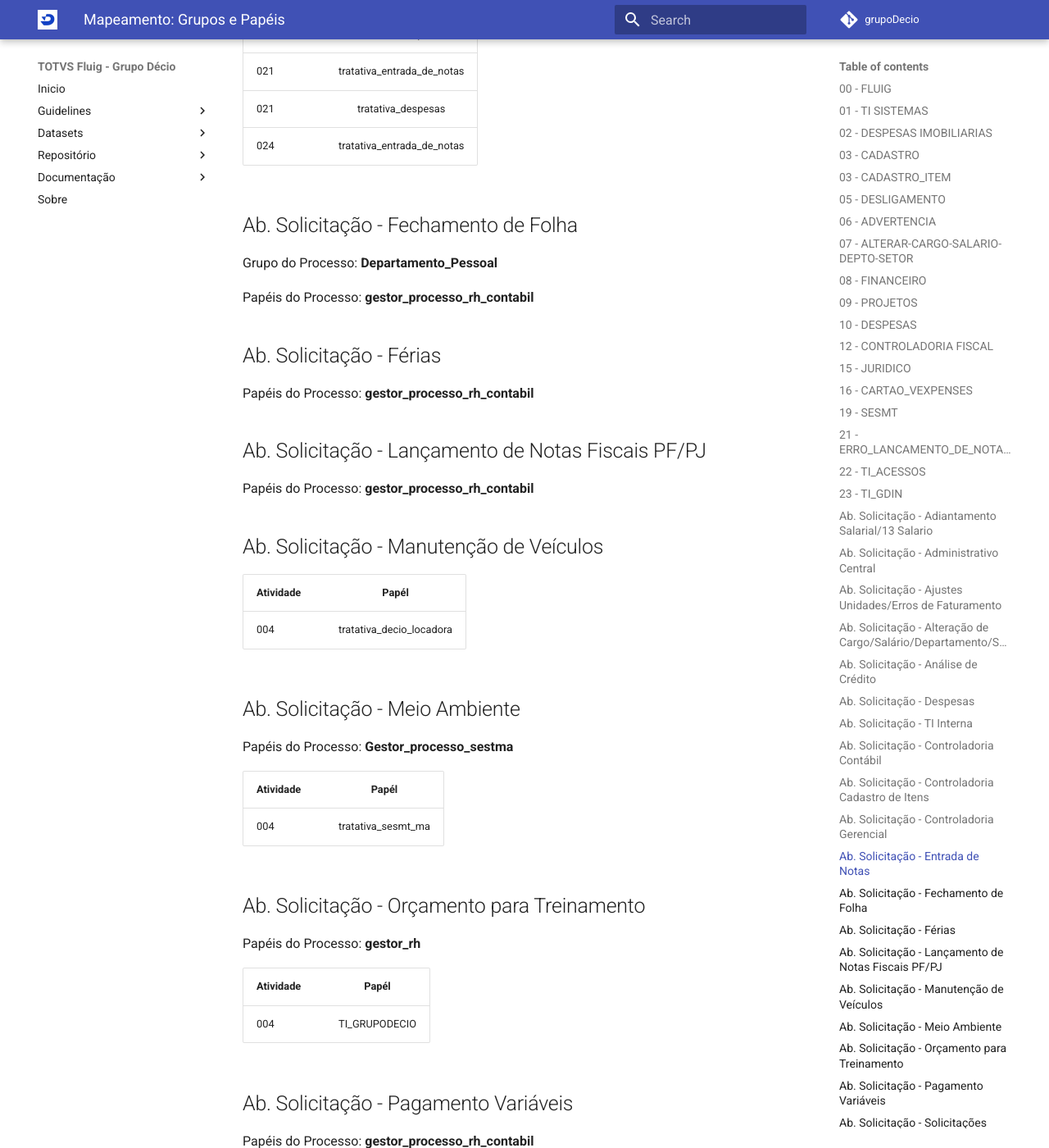
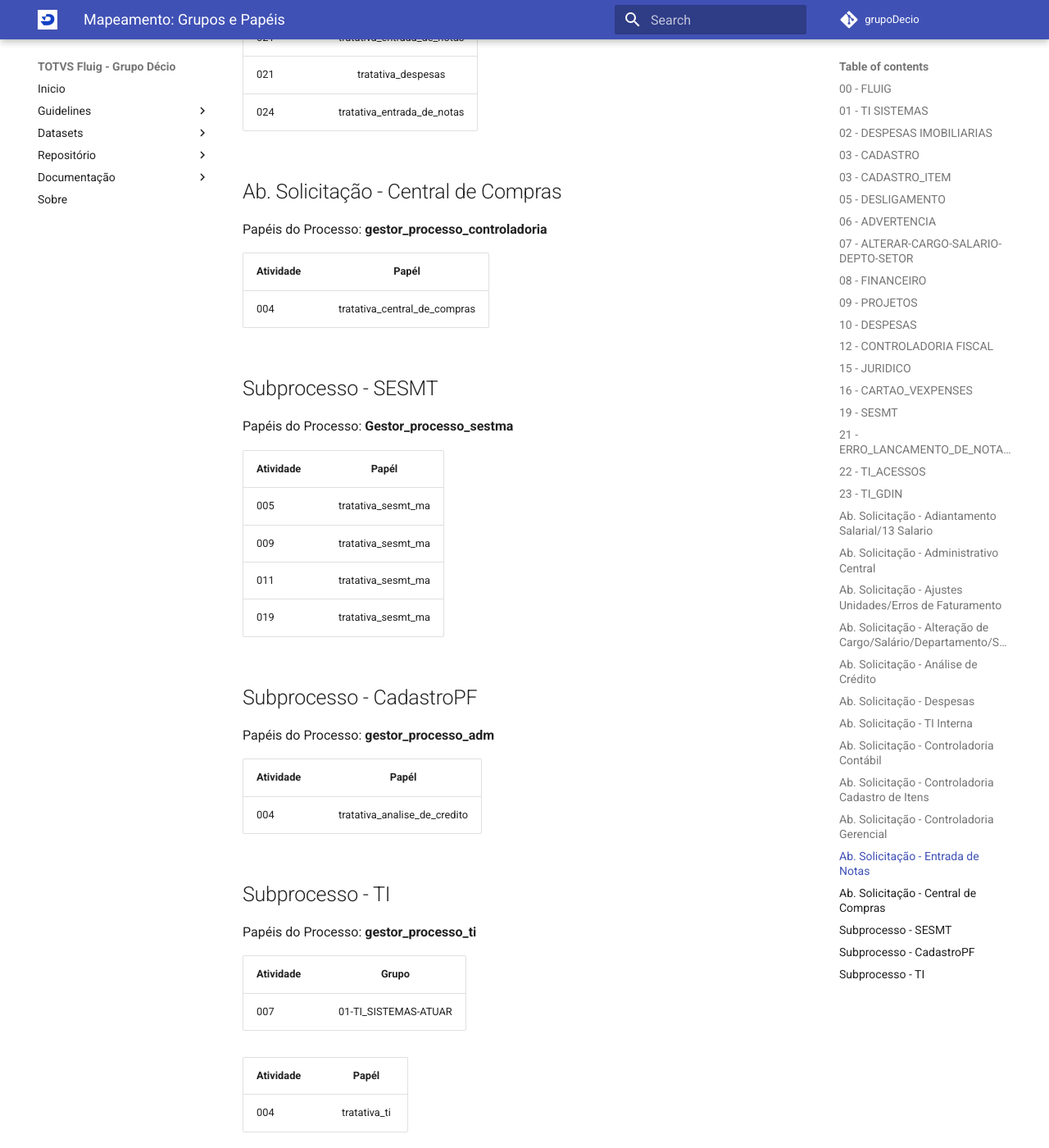
Before and after one commit to grupoDecio/docs, an MkDocs documentation site: the page built from docs/mapeamento/grupos-papeis.md, in a window 1280 px wide and 1400 px high, scrolled down 9022 px. Shown: the whole window at 82% size. Built offline with MkDocs 1.6.1 and Material for MkDocs 9.7.7, drawn with Linux system fonts in a browser that asks for light colours; comment, search, counter and statistics services are not loaded; some of the changed text lies outside the part shown.

Commit message:
Revert "Enviando Alterações do Mapeamento de Grupos e Papéis"

```diff
--- a/docs/mapeamento/grupos-papeis.md
+++ b/docs/mapeamento/grupos-papeis.md
@@ -235,7 +235,6 @@ Papéis do Processo: **gestor_processo_despesas**
 ## Ab. Solicitação - TI Interna
 
 Grupo do Processo: **Grupo_TI**
-
 Papéis do Processo: **gestor_processo_ti**
 
 | Atividade |       Papél        |
@@ -280,56 +279,6 @@ Papéis do Processo: **gestor_entrada**
 | 021       |     tratativa_despesas     |
 | 024       | tratativa_entrada_de_notas |
 
-## Ab. Solicitação - Fechamento de Folha
-
-Grupo do Processo: **Departamento_Pessoal**
-
-Papéis do Processo: **gestor_processo_rh_contabil**
-
-## Ab. Solicitação - Férias
-
-Papéis do Processo: **gestor_processo_rh_contabil**
-
-## Ab. Solicitação - Lançamento de Notas Fiscais PF/PJ
-
-Papéis do Processo: **gestor_processo_rh_contabil**
-
-## Ab. Solicitação - Manutenção de Veículos
-
-| Atividade |          Papél           |
-| --------- | :----------------------: |
-| 004       | tratativa_decio_locadora |
-
-## Ab. Solicitação - Meio Ambiente
-
-Papéis do Processo: **Gestor_processo_sestma**
-
-| Atividade |       Papél        |
-| --------- | :----------------: |
-| 004       | tratativa_sesmt_ma |
-
-## Ab. Solicitação - Orçamento para Treinamento
-
-Papéis do Processo: **gestor_rh**
-
-| Atividade |     Papél     |
-| --------- | :-----------: |
-| 004       | TI_GRUPODECIO |
-
-## Ab. Solicitação - Pagamento Variáveis
-
-Papéis do Processo: **gestor_processo_rh_contabil**
-
-## Ab. Solicitação - Solicitações Diversas
-
-Papéis do Processo: **gestor_rh**
-
-## Ab. Solicitação - Validação do Ponto
-
-Grupo do Processo: **Departamento_Pessoal**
-
-Papéis do Processo: **gestor_rh**
-
 ## Ab. Solicitação - Central de Compras
 
 Papéis do Processo: **gestor_processo_controladoria**
@@ -368,37 +317,3 @@ Papéis do Processo: **gestor_processo_ti**
 | Atividade |    Papél     |
 | --------- | :----------: |
 | 004       | tratativa_ti |
-
-## Subprocesso Despesas - Folha
-
-Papéis do Processo: **gestor_subprocesso_despesas**
-
-| Atividade |       Papél        |
-| --------- | :----------------: |
-| 004       | tratativa_despesas |
-| 006       | tratativa_despesas |
-
-## Subprocesso Despesas - Pagamentos
-
-Papéis do Processo: **gestor_subprocesso_despesas**
-
-| Atividade |       Papél        |
-| --------- | :----------------: |
-| 007       | tratativa_despesas |
-| 013       | tratativa_despesas |
-
-## Atendimento Financeiro
-
-Grupo do Processo: **FINANCEIRO-GESTOR**
-
-| Atividade |          Papél          |
-| --------- | :---------------------: |
-| 004       | 08-FINANCEIRO-TRATATIVA |
-
-## Requisição de Pessoal/Admissão
-
-Papéis do Processo: **gestor_rh**
-
-## Rescisão RH
-
-**Não possui nenhum Grupo ou Papél**
```
